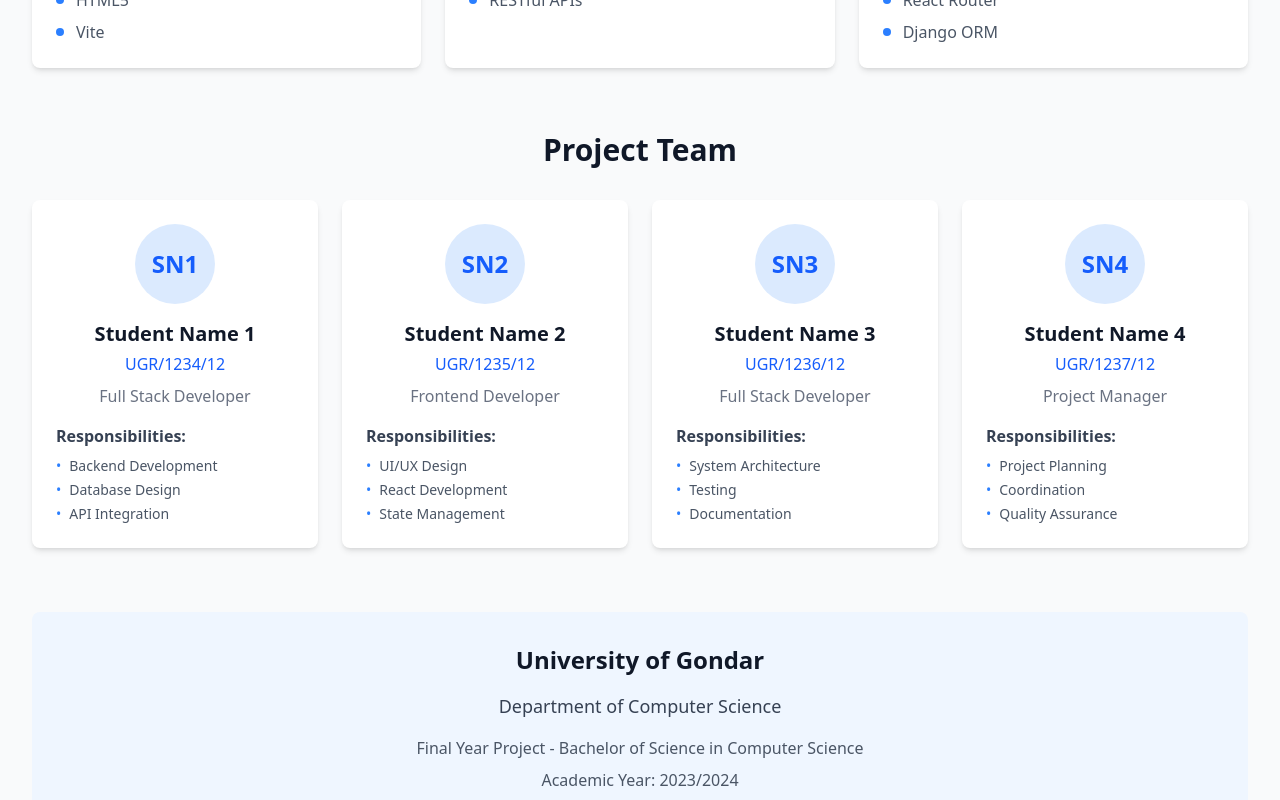
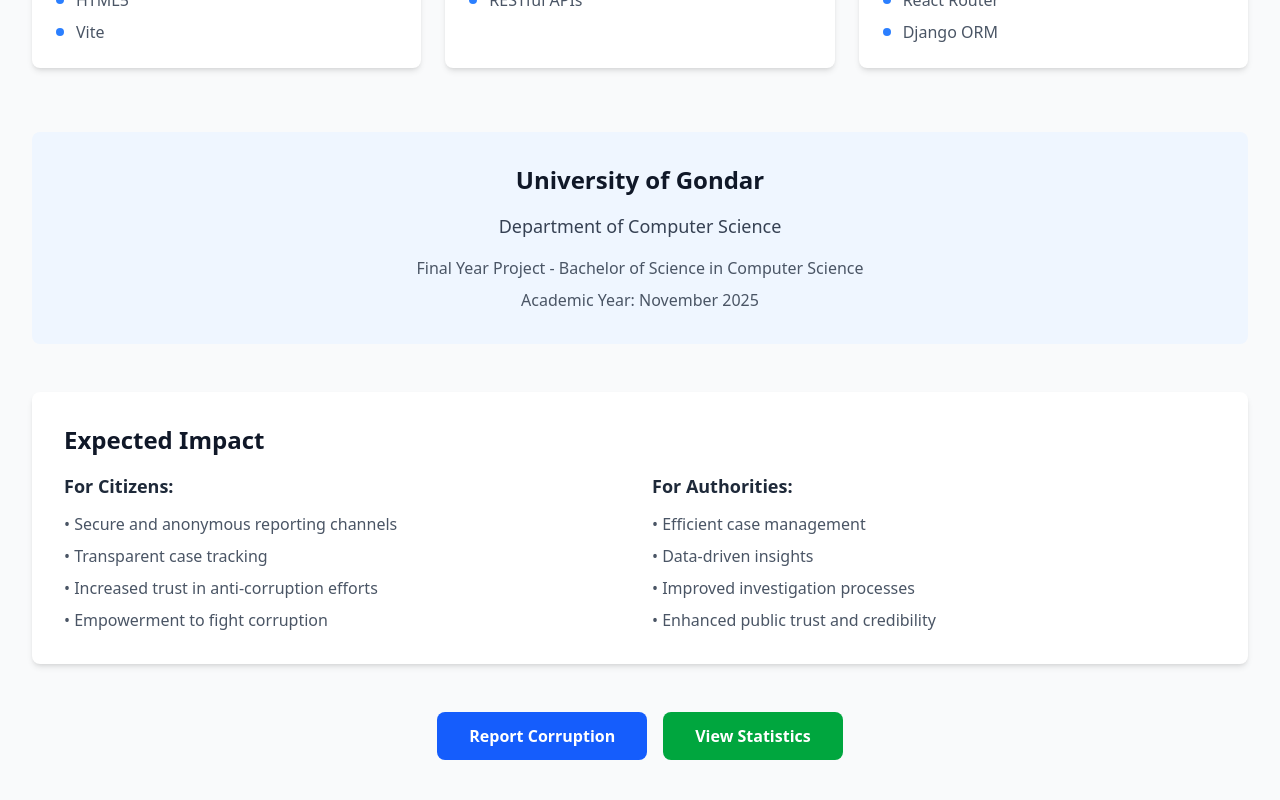
Before and after one commit to GechKibr/DjangoClass, a React (Vite) app in the folder frontend/: page /about in a window 1280 px wide. Shown: the part 1560-2360 px from the top of the page. Built offline with nearby package versions, Linux system fonts and the light colour scheme; no server answers.

Commit message:
code formating one

```diff
--- a/frontend/src/pages/About.jsx
+++ b/frontend/src/pages/About.jsx
@@ -1,46 +1,6 @@
 import React from "react";
 import { Link } from "react-router-dom";
-
 const About = () => {
-  const teamMembers = [
-    {
-      name: "Student Name 1",
-      id: "UGR/1234/12",
-      role: "Full Stack Developer",
-      responsibilities: [
-        "Backend Development",
-        "Database Design",
-        "API Integration",
-      ],
-    },
-    {
-      name: "Student Name 2",
-      id: "UGR/1235/12",
-      role: "Frontend Developer",
-      responsibilities: [
-        "UI/UX Design",
-        "React Development",
-        "State Management",
-      ],
-    },
-    {
-      name: "Student Name 3",
-      id: "UGR/1236/12",
-      role: "Full Stack Developer",
-      responsibilities: ["System Architecture", "Testing", "Documentation"],
-    },
-    {
-      name: "Student Name 4",
-      id: "UGR/1237/12",
-      role: "Project Manager",
-      responsibilities: [
-        "Project Planning",
-        "Coordination",
-        "Quality Assurance",
-      ],
-    },
-  ];
-
   const technologies = [
     {
       category: "Frontend",
@@ -190,51 +150,6 @@
             </div>
           </div>
 
-          {/* Team Section */}
-          <div className="mb-16">
-            <h3 className="text-3xl font-bold text-center text-gray-900 mb-8">
-              Project Team
-            </h3>
-            <div className="grid grid-cols-1 md:grid-cols-2 lg:grid-cols-4 gap-6">
-              {teamMembers.map((member, index) => (
-                <div
-                  key={index}
-                  className="bg-white rounded-lg shadow-md p-6 text-center"
-                >
-                  <div className="w-20 h-20 bg-blue-100 rounded-full flex items-center justify-center mx-auto mb-4">
-                    <span className="text-2xl text-blue-600 font-bold">
-                      {member.name
-                        .split(" ")
-                        .map((n) => n[0])
-                        .join("")}
-                    </span>
-                  </div>
-                  <h4 className="text-xl font-semibold text-gray-900 mb-1">
-                    {member.name}
-                  </h4>
-                  <p className="text-blue-600 mb-2">{member.id}</p>
-                  <p className="text-gray-500 mb-4">{member.role}</p>
-                  <div className="text-left">
-                    <h5 className="font-semibold text-gray-700 mb-2">
-                      Responsibilities:
-                    </h5>
-                    <ul className="space-y-1">
-                      {member.responsibilities.map((resp, respIndex) => (
-                        <li
-                          key={respIndex}
-                          className="text-sm text-gray-600 flex items-start"
-                        >
-                          <span className="text-blue-500 mr-2">•</span>
-                          {resp}
-                        </li>
-                      ))}
-                    </ul>
-                  </div>
-                </div>
-              ))}
-            </div>
-          </div>
-
           {/* University Information */}
           <div className="bg-blue-50 rounded-lg p-8 mb-12">
             <div className="text-center">
@@ -247,7 +162,7 @@
               <p className="text-gray-600">
                 Final Year Project - Bachelor of Science in Computer Science
               </p>
-              <p className="text-gray-600 mt-2">Academic Year: 2023/2024</p>
+              <p className="text-gray-600 mt-2">Academic Year: November 2025</p>
             </div>
           </div>
 
```
Also changed, not shown: 2 other files (tests, documents, lock files or other folders).
